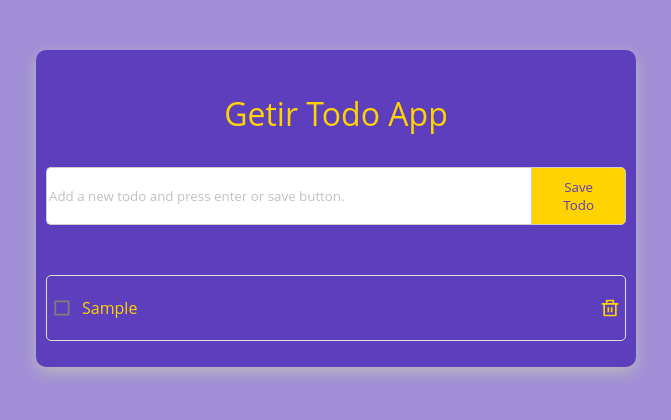
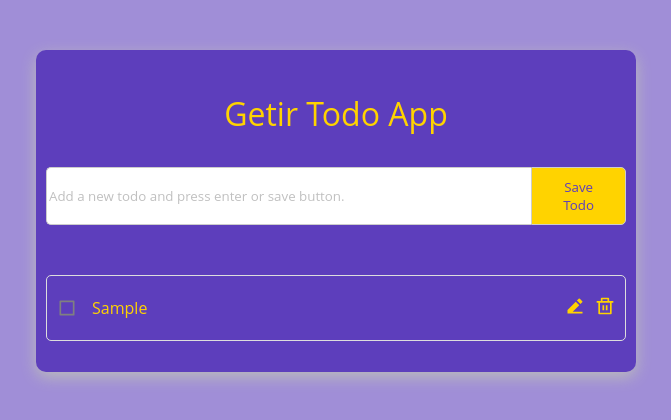
Before and after one commit to tolunaytezcan/todo-app, a React (Create React App) app: page / in a window 1280 px wide. Both pictures are taken after typing "Sample" into the empty fields and a click on the button "Save Todo". Shown: the top 420 px of the page, without its empty margins (304-975 px from the left). Built offline with nearby package versions, Linux system fonts and the light colour scheme; no server answers.

Commit message:
Fix todolist import and style

```diff
--- a/src/components/TodoList/TodoList.js
+++ b/src/components/TodoList/TodoList.js
@@ -3,10 +3,11 @@
 	RiDeleteBinLine as DeleteIcon,
 	RiCheckboxFill as CheckedIcon,
 	RiCheckboxBlankLine as UncheckedIcon,
+	RiEdit2Fill as EditIcon,
 } from 'react-icons/ri';
 import { useDispatch } from 'react-redux';
 
-import { removeTodo, todoNotCompleted, todoCompleted } from '../../features/todoSlice';
+import { removeTodo, todoNotCompleted, todoCompleted } from '../../redux/features/todoSlice';
 import { Text } from '../text';
 
 import { ListWrapper, TodoItem, LeftWrapper } from './style';
@@ -17,6 +18,9 @@
 	const onRemove = (e, id) => {
 		e.stopPropagation();
 		dispatch(removeTodo(id));
+	};
+	const onEdit = e => {
+		e.stopPropagation();
 	};
 
 	const toggleCompleted = (id, completed) => {
@@ -34,7 +38,7 @@
 									<CheckedIcon
 										size='20'
 										color='green'
-										style={{ marginRight: '10px' }}
+										style={{ marginRight: '10px', minWidth: '30px' }}
 									/>
 									<Text
 										value={todo.title}
@@ -47,13 +51,24 @@
 									<UncheckedIcon
 										size='20'
 										color='gray'
-										style={{ marginRight: '10px' }}
+										style={{ marginRight: '10px', minWidth: '30px' }}
 									/>
 									<Text value={todo.title} color='primary' />
 								</>
 							)}
 						</LeftWrapper>
-						<DeleteIcon size='20' onClick={e => onRemove(e, todo.id)} />
+						<div>
+							<EditIcon
+								size='20'
+								style={{ minWidth: '30px' }}
+								onClick={e => onEdit(e, todo.id)}
+							/>
+							<DeleteIcon
+								size='20'
+								style={{ minWidth: '30px' }}
+								onClick={e => onRemove(e, todo.id)}
+							/>
+						</div>
 					</TodoItem>
 				</li>
 			))}
--- a/src/components/TodoList/style.js
+++ b/src/components/TodoList/style.js
@@ -4,6 +4,8 @@
 	margin-top: 50px;
 	list-style-type: none;
 	padding: 0;
+	max-height: 55vh;
+	overflow-y: scroll;
 `;
 export const TodoItem = styled.span`
 	display: flex;
@@ -21,4 +23,6 @@
 	display: flex;
 	justify-content: flex-start;
 	align-items: center;
+	overflow: hidden;
+	text-overflow: ellipsis;
 `;
```
